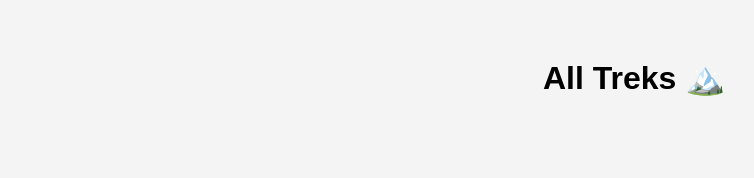
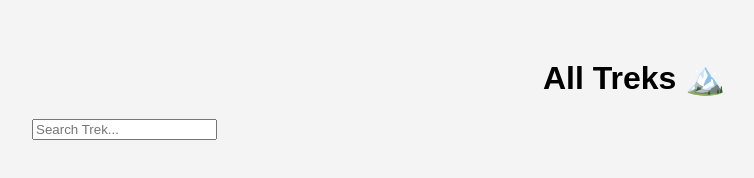
Before and after one commit to Mayur-Builds/HikeVerse, a plain HTML site: page Frontend/treks.html in a window 1280 px wide. Shown: the whole page, without its empty margins (6-760 px from the left). Drawn offline with Linux system fonts and the light colour scheme; no server answers.

Commit message:
Added trek search feature.

```diff
--- a/Frontend/script.js
+++ b/Frontend/script.js
@@ -112,3 +112,29 @@ async function loadTreks() {
         `;
     });
 }
+function searchTreks() {
+
+    const input =
+        document.getElementById("searchInput").value.toLowerCase();
+
+    const cards =
+        document.querySelectorAll(".trek-card");
+
+    cards.forEach((card) => {
+
+        const title =
+            card.querySelector("h2").innerText.toLowerCase();
+
+        if (title.includes(input)) {
+
+            card.style.display = "block";
+
+        } else {
+
+            card.style.display = "none";
+
+        }
+
+    });
+
+}
--- a/Frontend/treks.html
+++ b/Frontend/treks.html
@@ -42,6 +42,11 @@
 <body>
 
     <h1>All Treks 🏔️</h1>
+    <input
+    type="text"
+    id="searchInput"
+    placeholder="Search Trek..."
+    onkeyup="searchTreks()">
 
     <div id="trekContainer"></div>
 
```
